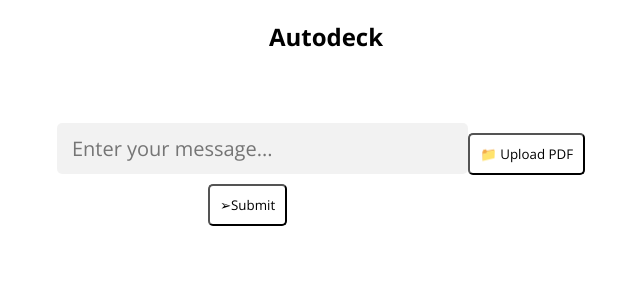
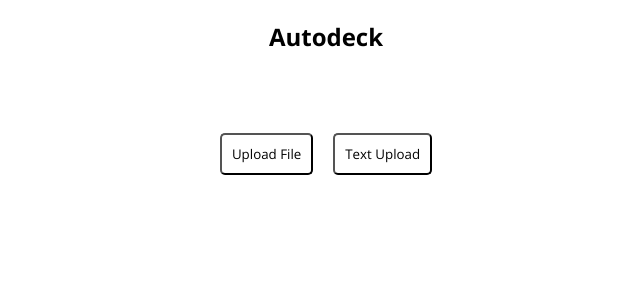
Before and after one commit to UdderlyImprobable/Autodeck, a React (Create React App) app: page / in a window 1280 px wide. Shown: the top 300 px of the page, without its empty margins (314-954 px from the left). Built offline with nearby package versions, Linux system fonts and the light colour scheme.

Commit message:
Implement input toggle system

```diff
--- a/src/App.js
+++ b/src/App.js
@@ -9,6 +9,7 @@ const App = () => {
   const [data, setData] = useState([]);
   const [selectedFile, setSelectedFile] = useState(null);
   const selectedFileRef = useRef(null);
+  const [uploadType, setUploadType] = useState("none"); // "none", "file", or "text"
 
   const handleCardClick = () => {
     setFlippedIndex((prevIndex) => (prevIndex === currentId ? -1 : currentId));
@@ -132,6 +133,21 @@ const App = () => {
           )}
 
           <div className="input-container">
+            <div className="upload-toggle">
+              <button
+                className={uploadType === "file" ? "active" : ""}
+                onClick={() => setUploadType("file")}
+              >
+                Upload File
+              </button>
+              <button
+                className={uploadType === "text" ? "active" : ""}
+                onClick={() => setUploadType("text")}
+              >
+                Text Upload
+              </button>
+            </div>
+            {uploadType === "text" && (
               <div className="submit">
                 <input
                   value={userInput}
@@ -143,6 +159,8 @@ const App = () => {
                   ➢Submit
                 </button>
               </div>
+            )}
+            {uploadType === "file" && (
               <div className="upload">
                 <input
                   type="file"
@@ -158,6 +176,7 @@ const App = () => {
                   📁 Upload PDF
                 </button>
               </div>
+            )}
           </div>
         </div>
       </section>
```
Lines whose indentation alone changed are shown as unchanged.
